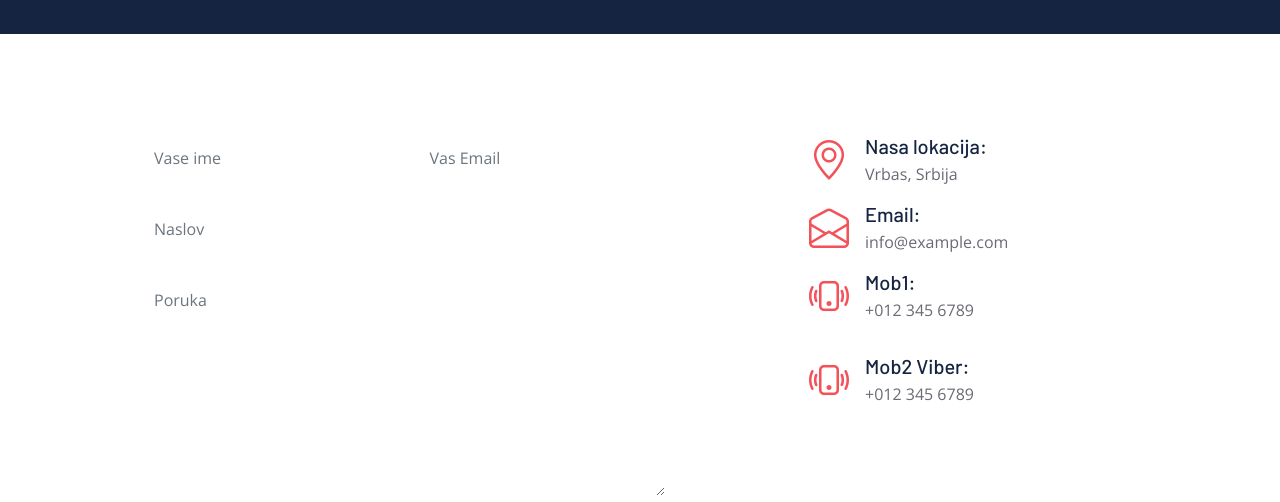
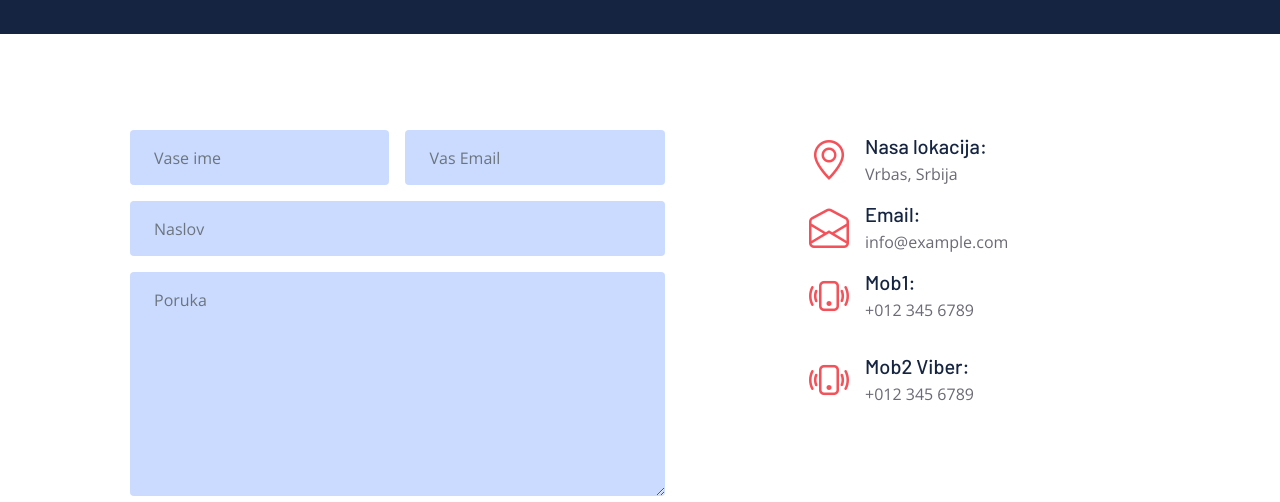
Before and after one commit to drago2853/drago2853.github.io, a plain HTML site: page contact.html in a window 1280 px wide. Shown: the part 298-800 px from the top of the page. Drawn offline with nearby package versions, Linux system fonts and the light colour scheme.

Commit message:
Contact form css

```diff
--- a/contact.html
+++ b/contact.html
@@ -53,16 +53,16 @@
                         <form>
                             <div class="row g-3">
                                 <div class="col-6">
-                                    <input type="text" class="form-control border-0 px-4" placeholder="Vase ime" style="height: 55px;">
+                                    <input type="text" class="form-control border-0 px-4 contactField" placeholder="Vase ime" style="height: 55px;">
                                 </div>
                                 <div class="col-6">
-                                    <input type="email" class="form-control border-0 px-4" placeholder="Vas Email" style="height: 55px;">
+                                    <input type="email" class="form-control border-0 px-4 contactField" placeholder="Vas Email" style="height: 55px;">
                                 </div>
                                 <div class="col-12">
-                                    <input type="text" class="form-control border-0 px-4" placeholder="Naslov" style="height: 55px;">
+                                    <input type="text" class="form-control border-0 px-4 contactField" placeholder="Naslov" style="height: 55px;">
                                 </div>
                                 <div class="col-12">
-                                    <textarea class="form-control border-0 px-4 py-3" rows="8" placeholder="Poruka"></textarea>
+                                    <textarea class="form-control border-0 px-4 py-3 contactField" rows="8" placeholder="Poruka"></textarea>
                                 </div>
                                 <div class="col-12">
                                     <button class="btn btn-primary w-100 py-3" type="submit">Posalji poruku</button>
--- a/css/style.css
+++ b/css/style.css
@@ -289,3 +289,8 @@ padding-top: 60px;
     right: auto;
     width: fit-content;
 }
+
+.contactField {
+    border: 10px solid black;
+    background-color: #7ca5ff67;
+}
```
